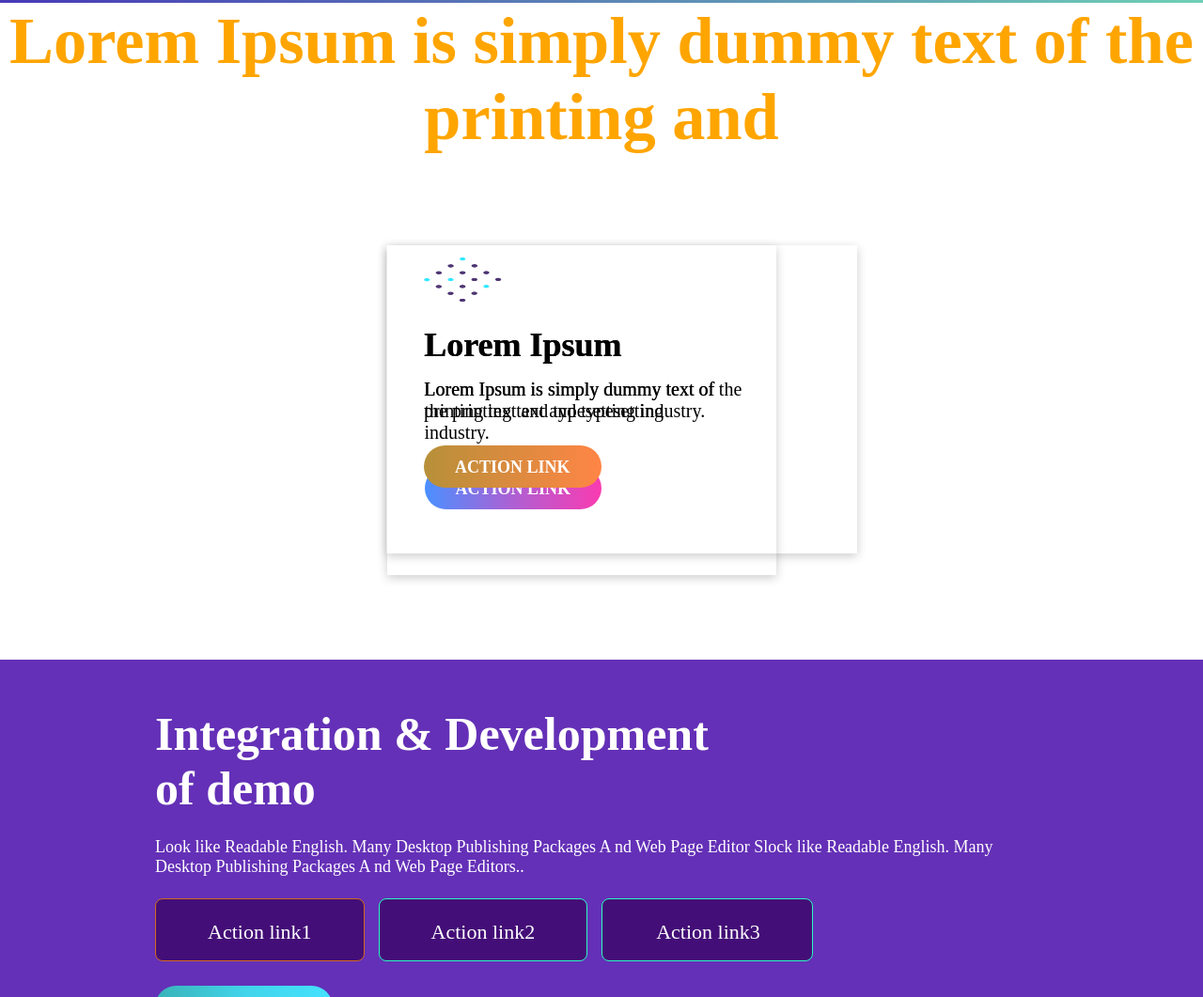
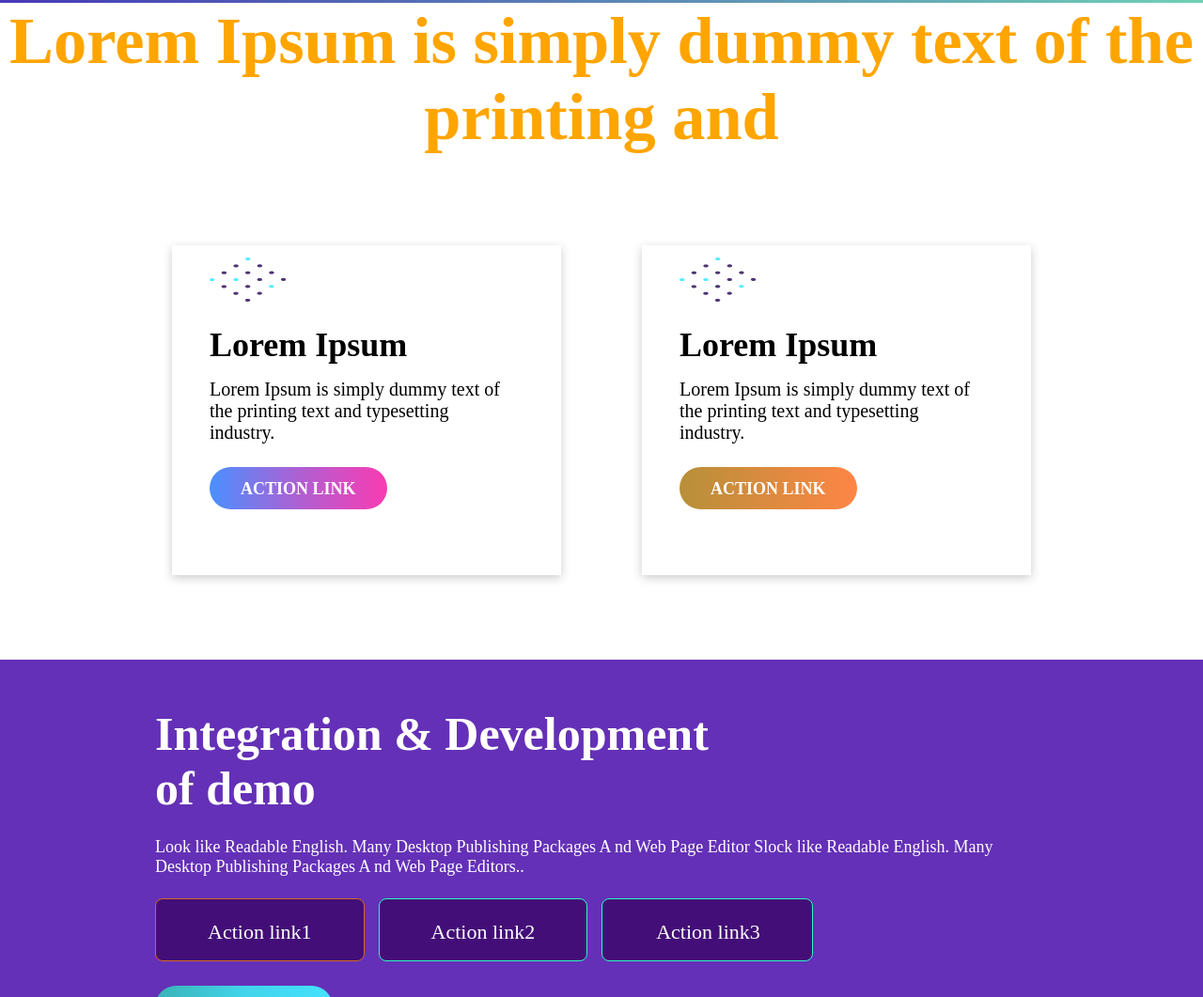
Before and after one commit to BhagyasreeMangam/animations, a plain HTML site: page index.html in a window 1280 px wide. Shown: the part 647-1708 px from the top of the page at 94% size. Drawn offline with Linux system fonts and the light colour scheme; files that its build step writes are made by us from their sources; a web font is replaced by a local one.

Commit message:
Update index.html

```diff
--- a/index.html
+++ b/index.html
@@ -25,9 +25,9 @@
     </header>
     <section class="lorem-section">
         <h1 class="lorem-heading">Lorem Ipsum is simply dummy text of the printing and</h1>
-        <div class="lorem-card-container flip-card ">
+        <div class="lorem-card-container">
             <div class="flip-card">
-                <div class="card-container card-1 ">
+                <div class="card-container card-1">
                     <img src="Group366.png" alt="dots" class="diamond">
                     <h1 class="card-heading">Lorem Ipsum</h1>
                     <p class="description">Lorem Ipsum is simply dummy text of the printing text and typesetting
@@ -39,13 +39,17 @@
                     <img src="Group768.png" alt="lappyimage">
                 </div>
             </div>
-
+             <div class="flip-card">
                 <div class="card-container card-2 ">
                     <img src="Group366.png" alt="dots" class="diamond">
                     <h1 class="card-heading">Lorem Ipsum</h1>
                     <p class="description">Lorem Ipsum is simply dummy text of the printing text and typesetting
                         industry.</p>
                     <button class="sec-action-link action-link2">ACTION LINK</button>
+                </div>
+                <div class="back-side">
+                    <img src="Group768.png" alt="lappyimage">
+                </div>
             </div>
         </div>
     </section>
```
Lines whose indentation alone changed are shown as unchanged.
